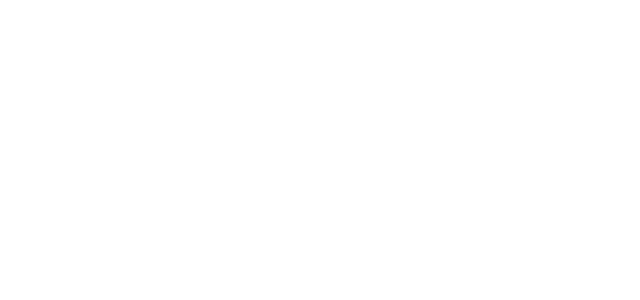
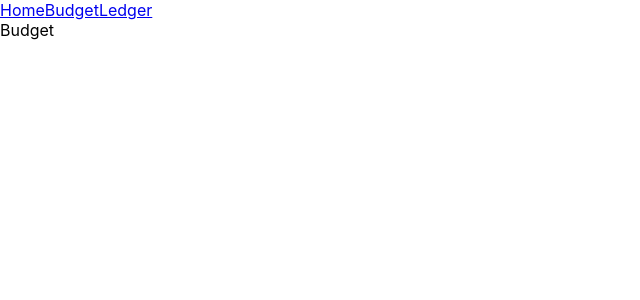
Before and after one commit to chrisgo2286/budget-app-frontend, a React (Create React App) app: page /budget in a window 1280 px wide. Before the commit this address had no page. Shown: the top 300 px of the page, without its empty margins (0-640 px from the left). Built offline with nearby package versions, Linux system fonts and the light colour scheme.

Commit message:
Created basic Navbar, Budget and Ledger Component

```diff
--- a/src/App.js
+++ b/src/App.js
@@ -1,14 +1,20 @@
 import React from 'react';
 import { BrowserRouter as Router, Routes, Route } from 'react-router-dom';
 import Home from './components/home/home';
+import Navbar from './components/navbar/navbar';
+import Budget from './components/budget/budget';
+import Ledger from './components/ledger/ledger';
 import './App.css';
 
 export default function App () {
     return (
         <React.Fragment>
             <Router>
+                <Navbar />
                 <Routes>
                     <Route path='/' element={ <Home /> } />
+                    <Route path='/budget' element={ <Budget /> } />
+                    <Route path='/ledger' element={ <Ledger /> } />
                 </Routes>
             </Router>
         </React.Fragment>
--- /dev/null
+++ b/src/components/budget/budget.jsx
@@ -0,0 +1,7 @@
+export default function Budget () {
+    return (
+        <main>
+            Budget
+        </main>
+    )
+}
--- /dev/null
+++ b/src/components/ledger/ledger.jsx
@@ -0,0 +1,7 @@
+export default function Ledger () {
+    return (
+        <main>
+            Ledger
+        </main>
+    )
+}
--- /dev/null
+++ b/src/components/navbar/navbar.jsx
@@ -0,0 +1,11 @@
+import { Link } from "react-router-dom";
+
+export default function Navbar () {
+    return (
+        <nav>
+            <Link to='/'>Home</Link>
+            <Link to='/budget'>Budget</Link>
+            <Link to='/ledger'>Ledger</Link>
+        </nav>
+    )
+}
```
